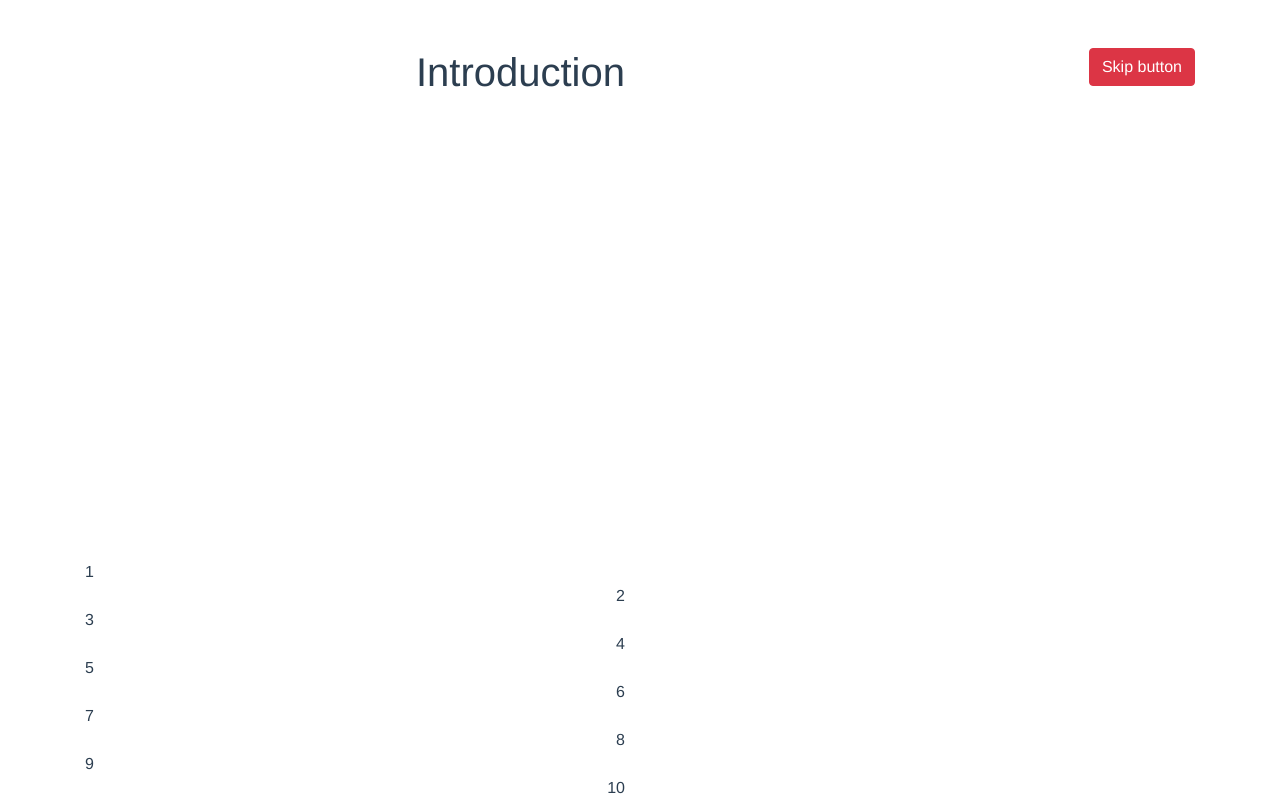
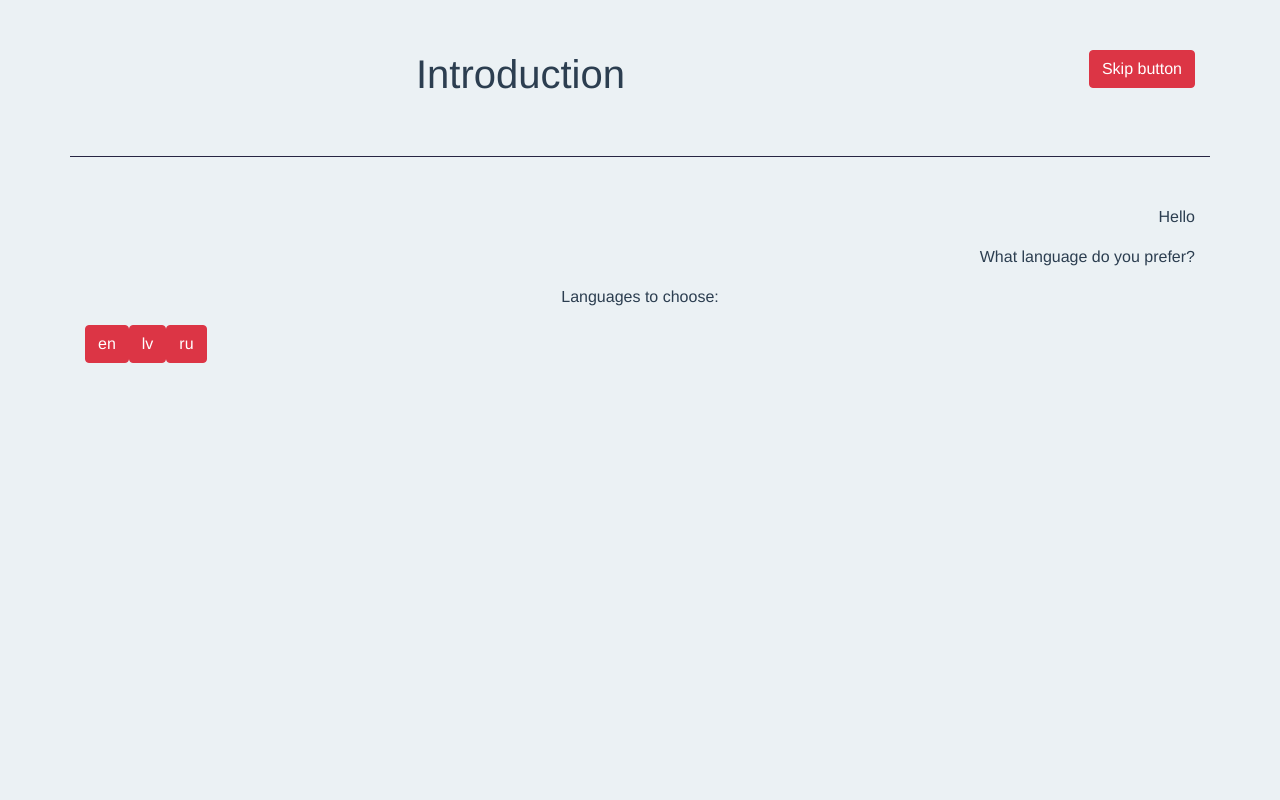
Before and after one commit to AlMuz/VUE-AlmuzWebsite, a Vue app in the folder client/: page / in a window 1280 px wide. Built offline with nearby package versions, Linux system fonts and the light colour scheme.

Commit message:
More features for conversation page

```diff
--- a/client/src/App.vue
+++ b/client/src/App.vue
@@ -33,6 +33,8 @@ export default {
   -webkit-font-smoothing: antialiased;
   -moz-osx-font-smoothing: grayscale;
   color: #2c3e50;
+  background-color: #ebf1f4;
+  height: 100vh;
 }
 .fade-enter-active, .fade-leave-active {
   transition: opacity .5s;
--- /dev/null
+++ b/client/src/components/ConversationHeader.vue
@@ -0,0 +1,29 @@
+<template>
+  <b-container class="header">
+    <b-row class="text-right">
+      <b-col>
+        <h1>Introduction</h1>
+      </b-col>
+      <b-col>
+         <b-button variant="danger" v-on:click="skipTutorial">Skip button</b-button>
+      </b-col>
+    </b-row>
+  </b-container>
+</template>
+
+<script>
+export default {
+  methods: {
+    skipTutorial() {
+      this.$store.dispatch('skipIntro');
+    },
+  }
+}
+</script>
+
+<style media="screen">
+  .header {
+    padding: 50px;
+    border-bottom: 1px solid #272643;
+  }
+</style>
--- a/client/src/layouts/Conversation.vue
+++ b/client/src/layouts/Conversation.vue
@@ -1,40 +1,111 @@
 <template>
   <div id="chat">
-    <b-container>
-      <b-row class="text-right mt-5">
-        <b-col>
-          <h1>Introduction</h1>
-        </b-col>
-        <b-col>
-           <b-button variant="danger" v-on:click="skipTutorial">Skip button</b-button>
-        </b-col>
-      </b-row>
-    </b-container>
-    <b-container class="fixed-bottom">
-      <b-row v-for="index in 10" :key="index" :class="dynamicClass(index)">
-        <b-col md="6">
-          {{index}}
-        </b-col>
-      </b-row>
+    <ConversationHeader />
+    <b-container class="mt-5">
+      <transition-group name="slide">
+        <b-row v-for="(value, index) in chat" :key="index" :class="value.person">
+          <b-col md="12">
+            <p v-if="value.text" v-html="value.text"></p>
+            <p v-if="value.translation">{{ $t("conversation."+value.translation) }}</p>
+            <b-button v-if="value.languages" v-for="language in value.languages" variant="danger" v-on:click="languageSelected(language)">{{language}}</b-button>
+          </b-col>
+        </b-row>
+      </transition-group>
     </b-container>
   </div>
 </template>
 
 <script>
+import ConversationHeader from '@/components/ConversationHeader';
+
 export default {
+  data() {
+    return {
+      preDefinedChat: [
+        {person: "robot", text: "Hello"},
+        {person: "robot", text: "What language do you prefer?"},
+        {person: "information", text: "Languages to choose:"},
+        {person: "person", languages: this.$store.getters.getLanguages},
+        {person: "information", translation: "choosedLanguage"},
+        {person: "robot", translation: "great"},
+        {person: "robot", translation: "nameYourself"},
+        {person: "person", translation: "choosedLanguage"},
+      ],
+      chat: [],
+      selectedLanguage: null
+    }
+  },
+  components: {
+    ConversationHeader
+  },
   methods: {
-    skipTutorial() {
-      this.$store.dispatch('skipIntro');
+    languageSelected(language) {
+      this.selectedLanguage = language;
+      this.$store.dispatch('changeLanguage', language);
+      setTimeout(() => {
+        this.chat.pop();
+        for (var i = 0; i < 3; i++) {
+          this.setTimeoutFunction(i, this.preDefinedChat[i + 4]);
+        }
+      }, 1000);
     },
-    dynamicClass(index) {
-      if(index % 2 == 0) {
-        return "text-right"
-      }
-      return "text-left"
+    setTimeoutFunction(key, value) {
+      setTimeout(() => {
+        this.chat.push(value)
+      }, 1000 * key);
+    }
+  },
+  created() {
+    for (var i = 0; i < 4; i++) {
+      this.setTimeoutFunction(i, this.preDefinedChat[i]);
     }
   }
 }
 </script>
 
 <style lang="css" scoped>
+  #chat .robot {
+    text-align: right !important;
+  }
+  #chat .person {
+    text-align: left !important;
+  }
+  #chat .information {
+    text-align: center !important;
+  }
+  .slide-enter {
+    opacity: 0;
+  }
+  .slide-enter-active {
+    animation: slide-in 1s ease-out forwards;
+    transition: opacity .5s;
+  }
+  .slide-leave {
+  }
+  .slide-leave-active {
+    animation: slide-out 1s ease-out forwards;
+    transition: opacity 1s;
+    opacity: 0;
+    position: absolute;
+  }
+  .slide-move {
+    transition: transform 1s;
+  }
+  @keyframes slide-in {
+    from {
+      transform: translateY(20px);
+    }
+    to {
+      transform: translateY(0);
+    }
+  }
+  @keyframes slide-out {
+    from {
+      transform: translateY(0);
+    }
+    to {
+      transform: translateY(20px);
+    }
+  }
+
 </style>
--- a/client/src/translations/locales/en.json
+++ b/client/src/translations/locales/en.json
@@ -1,4 +1,10 @@
 {
+  "conversation": {
+    "great": "Great!",
+    "nameYourself": "Please, name your self!",
+    "choosedLanguage": "You choosed english language.",
+    "name": "Your name"
+  },
   "jumbotron": {
     "nameAndSurname": "Alexey Muzichenko",
     "position": "Full Stack Web Developer"
--- a/client/src/translations/locales/lv.json
+++ b/client/src/translations/locales/lv.json
@@ -1,4 +1,10 @@
 {
+  "conversation": {
+    "great": "Lieliski!",
+    "nameYourself": "Lūdzu, nosauciet sevi!",
+    "choosedLanguage": "Jūs izvēlējāties latviesu valodu.",
+    "name": "Jusu vards"
+  },
   "jumbotron": {
     "nameAndSurname": "Aleksejs Muzicenko",
     "position": "Full Stack Web Programmetajs"
--- a/client/src/translations/locales/ru.json
+++ b/client/src/translations/locales/ru.json
@@ -1,4 +1,10 @@
 {
+  "conversation": {
+    "great": "Замечательно!",
+    "nameYourself": "Пожалуйста, представьтесь!",
+    "choosedLanguage": "Вы выбрали русский язык.",
+    "name": "Введите ваше имя"
+  },
   "jumbotron": {
     "nameAndSurname": "Алексей Музыченко",
     "position": "Full Stack Веб Разработчик"
```
